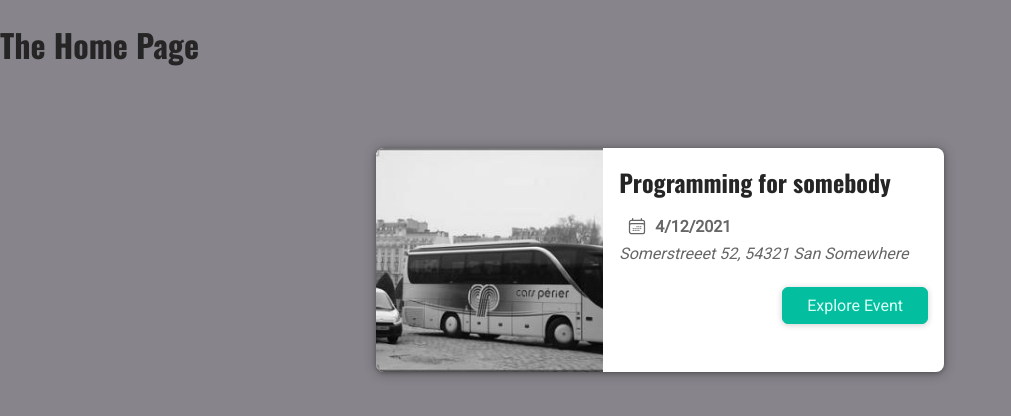
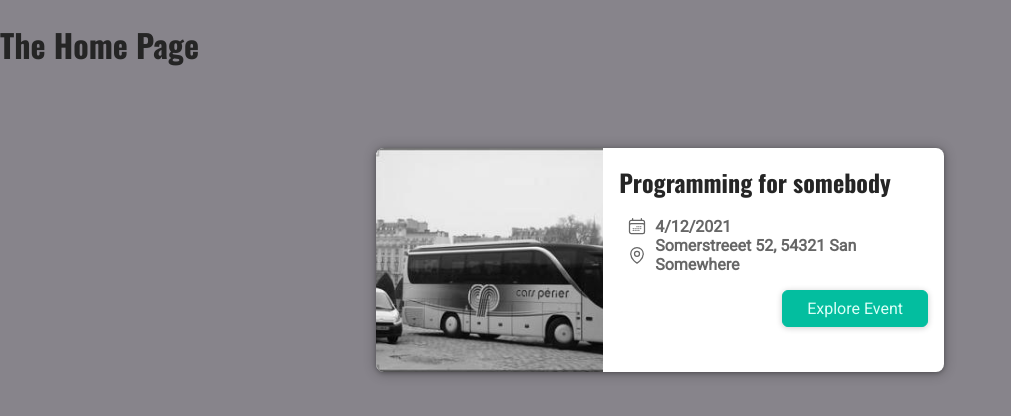
Before and after one commit to vshabal/events, a Next.js app: page / in a window 1280 px wide. Shown: the top 416 px of the page, without its empty margins (0-1011 px from the left). Built offline with nearby package versions, Linux system fonts and the light colour scheme.

Commit message:
Extract event location component

```diff
--- /dev/null
+++ b/components/Home/EventList/Event/EventLocation/LocationIcon/index.module.css
@@ -0,0 +1,5 @@
+.icon {
+  width: 1.25rem;
+  height: 1.25rem;
+  color: #666666;
+}
--- /dev/null
+++ b/components/Home/EventList/Event/EventLocation/LocationIcon/index.tsx
@@ -0,0 +1,27 @@
+import classes from "./index.module.css";
+
+function LocationIcon() {
+  return (
+    <svg
+      xmlns="http://www.w3.org/2000/svg"
+      fill="none"
+      viewBox="0 0 24 24"
+      strokeWidth={1.5}
+      stroke="currentColor"
+      className={classes.icon}
+    >
+      <path
+        strokeLinecap="round"
+        strokeLinejoin="round"
+        d="M15 10.5a3 3 0 11-6 0 3 3 0 016 0z"
+      />
+      <path
+        strokeLinecap="round"
+        strokeLinejoin="round"
+        d="M19.5 10.5c0 7.142-7.5 11.25-7.5 11.25S4.5 17.642 4.5 10.5a7.5 7.5 0 1115 0z"
+      />
+    </svg>
+  );
+}
+
+export default LocationIcon;
--- /dev/null
+++ b/components/Home/EventList/Event/EventLocation/index.module.css
@@ -0,0 +1,12 @@
+.locationContainer {
+  display: flex;
+  gap: 0.5rem;
+  align-items: center;
+}
+
+.iconContainer {
+  margin-left: 0.5rem;
+  display: inline-flex;
+  justify-content: center;
+  align-items: center;
+}
--- /dev/null
+++ b/components/Home/EventList/Event/EventLocation/index.tsx
@@ -0,0 +1,19 @@
+import classes from "./index.module.css";
+import LocationIcon from "./LocationIcon";
+
+type Props = {
+  children: string;
+};
+
+function EventLocation({ children }: Props) {
+  return (
+    <div className={classes.locationContainer}>
+      <span className={classes.iconContainer}>
+        <LocationIcon />
+      </span>
+      <time>{children}</time>
+    </div>
+  );
+}
+
+export default EventLocation;
--- a/components/Home/EventList/Event/index.module.css
+++ b/components/Home/EventList/Event/index.module.css
@@ -22,11 +22,6 @@
 }
 
 
-.addressContainer {
-  display: flex;
-  gap: 0.5rem;
-  align-items: center;
-}
 
 .addressContainer svg {
   width: 1.25rem;
--- a/components/Home/EventList/Event/index.tsx
+++ b/components/Home/EventList/Event/index.tsx
@@ -2,6 +2,7 @@ import LinkButton from "@/components/Shared/LinkButton";
 import { EventType } from "@/types/event";
 import Image from "next/image";
 import EventDate from "./EventDate";
+import EventLocation from "./EventLocation";
 import EventTitle from "./EventTitle";
 import classes from "./index.module.css";
 
@@ -19,9 +20,7 @@ function Event({ event }: Props) {
         <div className={classes.summary}>
           <EventTitle>{event.title}</EventTitle>
           <EventDate>{date}</EventDate>
-          <div className={classes.addressContainer}>
-            <address>{event.location}</address>
-          </div>
+          <EventLocation>{event.location}</EventLocation>
         </div>
         <div className={classes.actionsContainer}>
           <LinkButton url={`/events/${event.id}`}>Explore Event</LinkButton>
```
